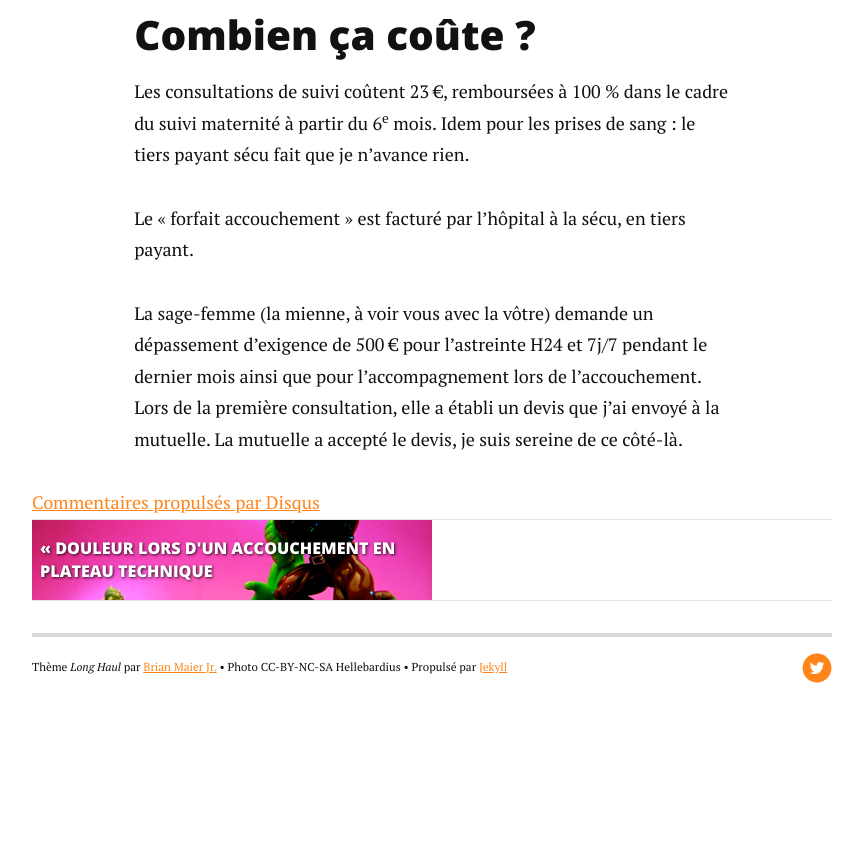
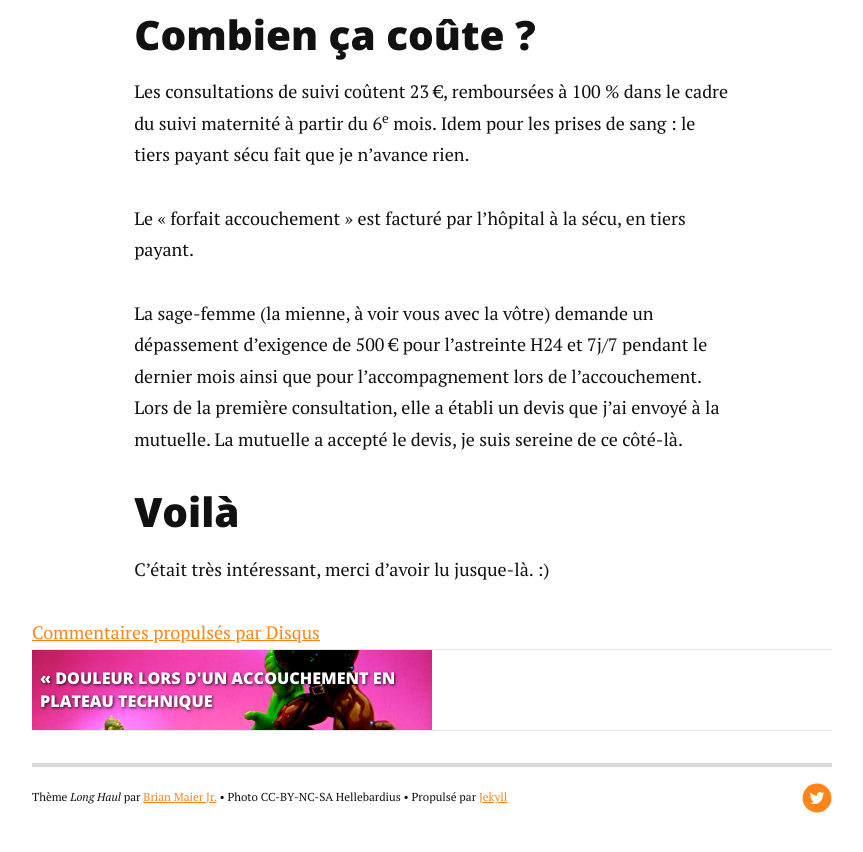
Before and after one commit to Ogoldfish/ogoldfish.github.io, a Jekyll site: the page built from _posts/2016-01-16-accompagnement-global-en-pratique.md, in a window 1280 px wide and 900 px high, scrolled down 4503 px. Shown: the top 852 px of the window, without its empty margins (208-1071 px from the left). Built offline with Jekyll 4.4.1, drawn with Linux system fonts in a browser that asks for light colours; nearby versions of some CDN libraries; Markdown is read by kramdown in place of the engine named in the settings; comment, search, counter and statistics services are not loaded; before the commit the page ends 5273 px from its top, so only the background shows below that.

Commit message:
Update 2016-01-16-accompagnement-global-en-pratique.md

```diff
--- a/_posts/2016-01-16-accompagnement-global-en-pratique.md
+++ b/_posts/2016-01-16-accompagnement-global-en-pratique.md
@@ -54,3 +54,7 @@ Les consultations de suivi coûtent 23 €, remboursées à 100 % dans le cadr
 Le « forfait accouchement » est facturé par l'hôpital à la sécu, en tiers payant.
 
 La sage-femme (la mienne, à voir vous avec la vôtre) demande un dépassement d'exigence de 500 € pour l'astreinte H24 et 7j/7 pendant le dernier mois ainsi que pour l'accompagnement lors de l'accouchement. Lors de la première consultation, elle a établi un devis que j'ai envoyé à la mutuelle. La mutuelle a accepté le devis, je suis sereine de ce côté-là.
+
+## Voilà
+
+C'était très intéressant, merci d'avoir lu jusque-là. :)
```
